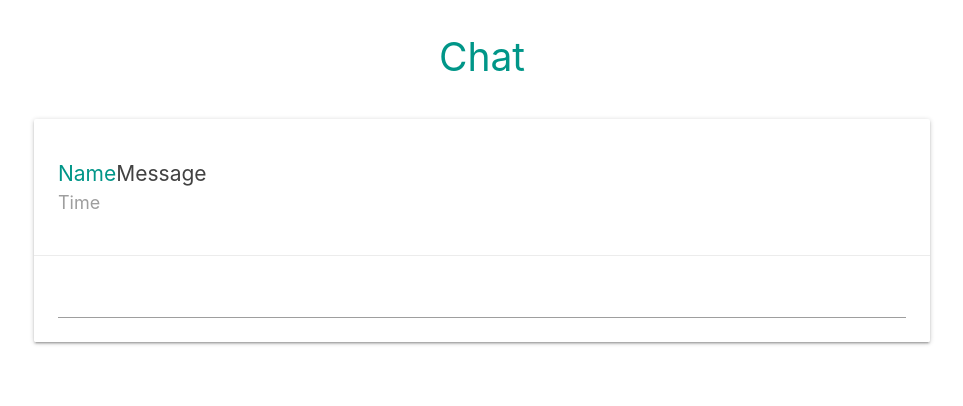
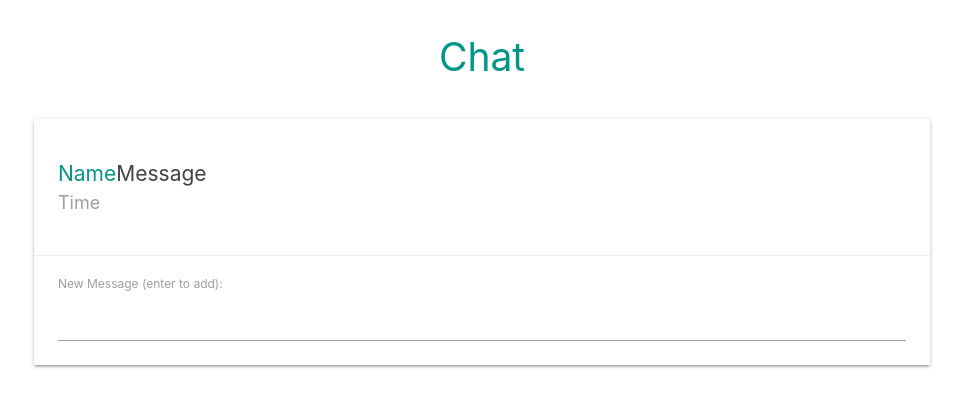
Before and after one commit to ElijahCoding/VueChat_Firebase, a Vue app: page /#/ in a window 1280 px wide. Both pictures are taken after typing "Sample" into the empty fields and a click on the button "ENTER CHAT". Shown: the top 406 px of the page, without its empty margins (158-1121 px from the left). Built offline with nearby package versions, Linux system fonts and the light colour scheme.

Commit message:
new message component

```diff
--- a/src/components/Chat.vue
+++ b/src/components/Chat.vue
@@ -13,17 +13,22 @@
             </div>
 
             <div class="card-action">
-                <input type="text" name="" value="">
+                <NewMessage :name="name"></NewMessage>
             </div>
         </div>
     </div>
 </template>
 
 <script>
+    import NewMessage from '@/components/NewMessage'
     export default {
         name: 'Chat',
 
         props: ['name'],
+
+        components: {
+            NewMessage
+        },
 
         data () {
             return {
--- /dev/null
+++ b/src/components/NewMessage.vue
@@ -0,0 +1,30 @@
+<template>
+    <div class="new-message">
+        <form @submit.prevent="addMessage">
+            <label for="new-message">New Message (enter to add):</label>
+            <input type="text" name="new-message" v-model="newMessage" />
+        </form>
+    </div>
+</template>
+
+<script>
+    export default {
+        props: ['name'],
+
+        data () {
+            return {
+                newMessage: null
+            }
+        },
+
+        methods: {
+            addMessage () {
+
+            }
+        }
+    }
+</script>
+
+<style>
+
+</style>
```
